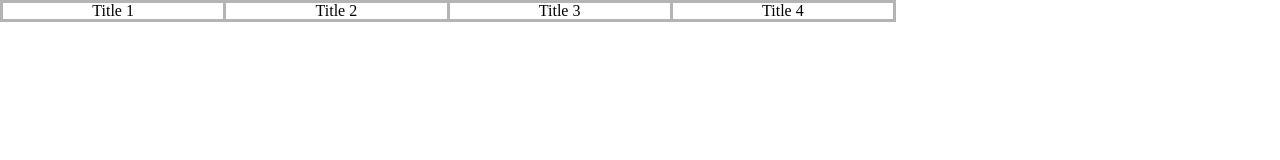
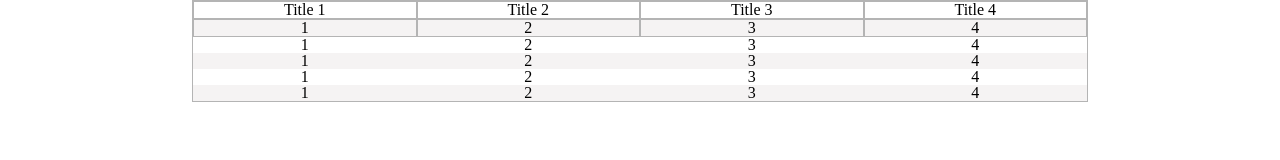
Before and after one commit to stiakov/CSS-Framework-with-SASS, a plain HTML site: page hyper/tables.html in a window 1280 px wide. Drawn offline with Linux system fonts and the light colour scheme.

Commit message:
updating main-sass

```diff
--- a/hyper/tables.html
+++ b/hyper/tables.html
@@ -4,17 +4,47 @@
   <meta charset="UTF-8">
   <meta name="viewport" content="width=device-width, initial-scale=1.0">
   <meta http-equiv="X-UA-Compatible" content="ie=edge">
-  <link rel="stylesheet" href="/css/output.css">
+  <link rel="stylesheet" href="../css/output.css">
   <title>Table layout</title>
 </head>
 <body>
-<div class="wrapper w-70-per">
-  <table class="table">
-    <tr>
-      <th class="w-20-per border-solid-3">Title 1</th>
-      <th class="w-20-per border-solid-3">Title 2</th>
-      <th class="w-20-per border-solid-3">Title 3</th>
-      <th class="w-20-per border-solid-3">Title 4</th>
+<div class="d-flex wrapper w-70-per m-lr-auto">
+  <table class="table stripped-table border-solid-1 separate-borders">
+    <tr class="border-solid-1 separate-borders">
+      <th class="border-solid-1 separate-borders at-center-hflex">Title 1</th>
+      <th class="border-solid-1 separate-borders at-center-hflex">Title 2</th>
+      <th class="border-solid-1 separate-borders at-center-hflex">Title 3</th>
+      <th class="border-solid-1 separate-borders at-center-hflex">Title 4</th>
+    </tr>
+    <tr class="text-align-center border-solid-1 separate-borders">
+      <td class="border-solid-1 separate-borders">1</td>
+      <td class="border-solid-1 separate-borders">2</td>
+      <td class="border-solid-1 separate-borders">3</td>
+      <td class="border-solid-1 separate-borders">4</td>
+    </tr>
+    <tr class="text-align-center border-solid-1 separate-borders">
+      <td>1</td>
+      <td>2</td>
+      <td>3</td>
+      <td>4</td>
+    </tr>
+    <tr class="text-align-center">
+      <td >1</td>
+      <td>2</td>
+      <td>3</td>
+      <td>4</td>
+    </tr>
+    <tr class="text-align-center">
+      <td>1</td>
+      <td>2</td>
+      <td>3</td>
+      <td>4</td>
+    </tr>
+    <tr class="text-align-center">
+      <td>1</td>
+      <td>2</td>
+      <td>3</td>
+      <td>4</td>
     </tr>
   </table>
 </div>
```
